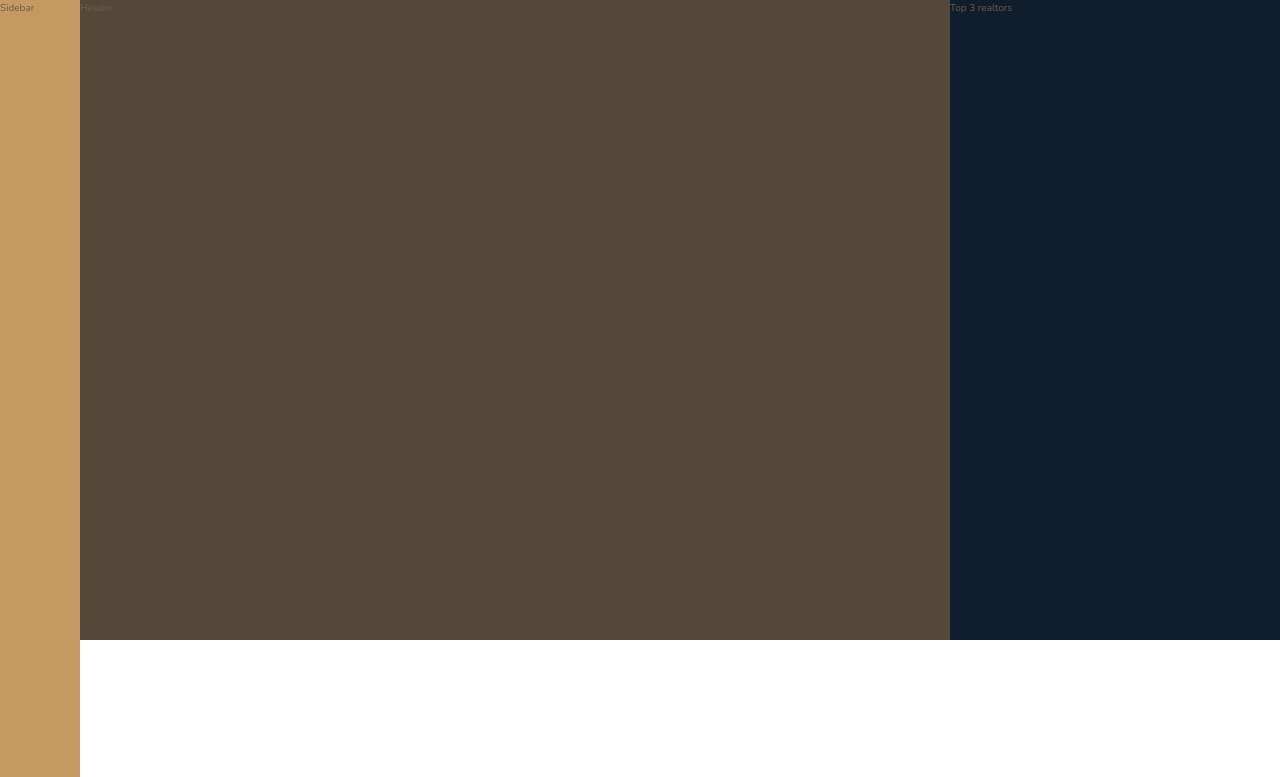
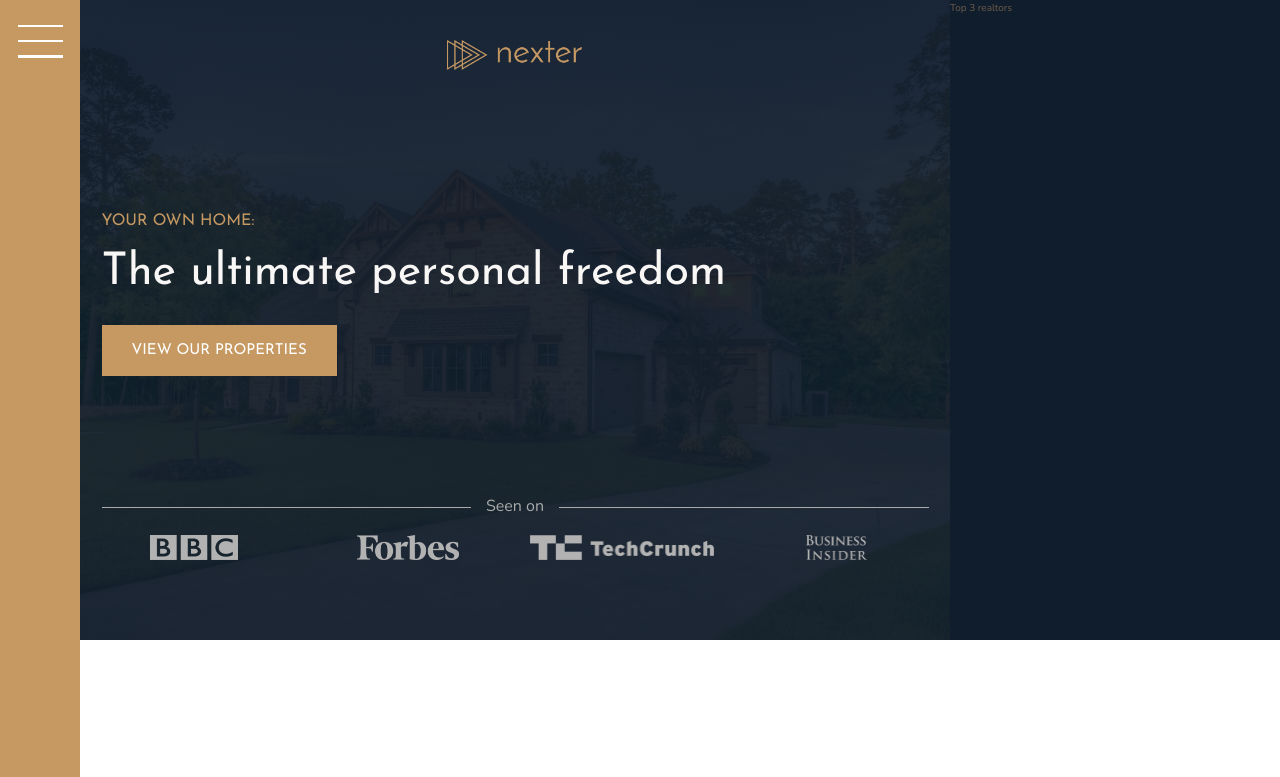
Before and after one commit to itsPiyush01/Nexter, a website: page index.html in a window 1280 px wide. Shown: the top 777 px of the page. Drawn offline with nearby package versions, Linux system fonts and the light colour scheme.

Commit message:
Build the Header

```diff
--- a/index.html
+++ b/index.html
@@ -15,8 +15,22 @@
     <title>nexter &mdash; your home, your freedom</title>
   </head>
   <body class="container">
-    <div class="sidebar">Sidebar</div>
-    <header class="header">Header</header>
+    <div class="sidebar">
+      <button class="nav-btn"></button>
+    </div>
+    <header class="header">
+      <img src="img/logo.png" alt="Nexter logo" class="header__logo">
+      <h3 class="heading-3">Your own home:</h3>
+      <h1 class="heading-1">The ultimate personal freedom</h1>
+      <button class="btn header__btn">View our properties </button>
+      <div class="header__seenon-text">Seen on</div>
+      <div class="header__seenon-logos">
+        <img src="img/logo-bbc.png" alt="Seen on logo 1">
+        <img src="img/logo-forbes.png" alt="Seen on logo 2">
+        <img src="img/logo-techcrunch.png" alt="Seen on logo 3">
+        <img src="img/logo-bi.png" alt="Seen on logo 4">
+      </div>
+    </header>
     <div class="realtors">Top 3 realtors</div>
     <section class="features">
       <div class="feature">
--- a/sass/_header.scss
+++ b/sass/_header.scss
@@ -1,4 +1,59 @@
 .header {
   background-color: $color-grey-dark-1;
   grid-column: full-start / col-end 6;
+  background-image: linear-gradient(
+      rgba($color-secondary, 0.93),
+      rgba($color-secondary, 0.93)
+    ),
+    url(../img/hero.jpeg);
+
+  background-size: cover;
+  background-position: center;
+  padding: 8rem;
+  padding-top: 4rem;
+
+  display: grid;
+  grid-template-rows: 1fr min-content 6rem 1fr;
+  grid-template-columns: max-content;
+  grid-row-gap: 1.5rem;
+  justify-content: center;
+
+  &__logo {
+    height: 3rem;
+    justify-self: center;
+  }
+
+  &__btn {
+    align-self: start;
+    justify-self: start;
+  }
+
+  &__seenon-text {
+    display: grid;
+    grid-template-columns: 1fr max-content 1fr;
+    grid-column-gap: 1.5rem;
+    align-items: center;
+
+    font-size: 1.6rem;
+    color: $color-grey-light-2;
+    &::before,
+    &::after {
+      content: "";
+      height: 1px;
+      display: block;
+      background-color: currentColor;
+    }
+  }
+
+  &__seenon-logos {
+    display: grid;
+
+    grid-template-columns: repeat(4, 1fr);
+    justify-items: center;
+    grid-gap: 3rem;
+    img {
+      height: 2.5rem;
+      filter: brightness(70%);
+    }
+  }
 }
--- a/sass/_sidebar.scss
+++ b/sass/_sidebar.scss
@@ -2,4 +2,32 @@
   background-color: $color-primary;
   grid-column: sidebar-start/sidebar-end;
   grid-row: 1 / -1;
+  display: flex;
+  justify-content: center;
 }
+
+.nav-btn {
+  border: none;
+  border-radius: none;
+
+  background-color: #fff;
+  height: 2px;
+  width: 4.5rem;
+  margin: 4rem;
+
+  &::before,
+  &::after {
+    background-color: #fff;
+    content: "";
+    height: 2px;
+    width: 4.5rem;
+    display: block;
+  }
+  &::before {
+    transform: translateY(-1.5rem);
+  }
+  &::after {
+    height: 3px;
+    transform: translateY(1.3rem);
+  }
+}
--- a/sass/_typography.scss
+++ b/sass/_typography.scss
@@ -5,6 +5,9 @@
 
 .heading-1 {
   @extend %heading;
+  font-size: 4.5rem;
+  color: $color-grey-light-1;
+  line-height: 1;
 }
 .heading-2 {
   @extend %heading;
```
Also changed, not shown: css/style.css.
